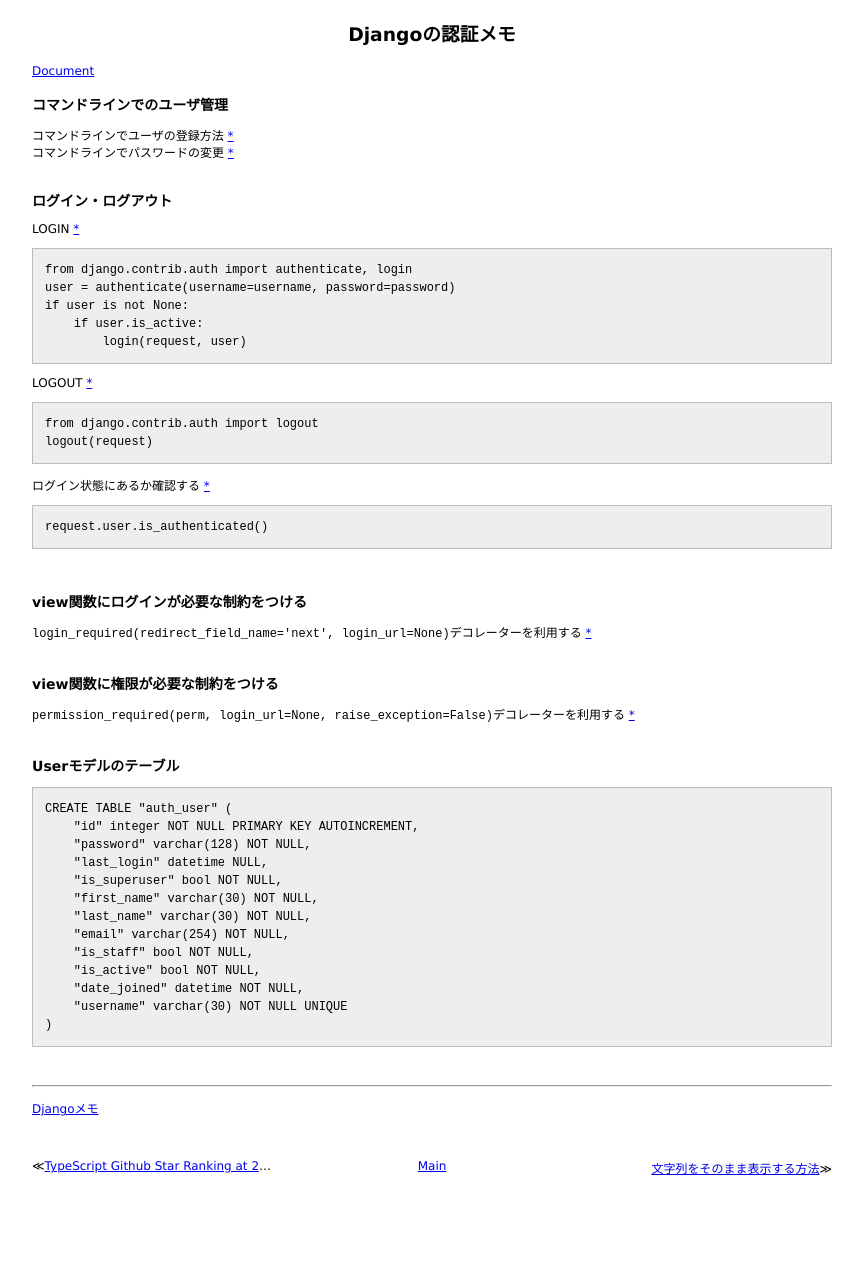
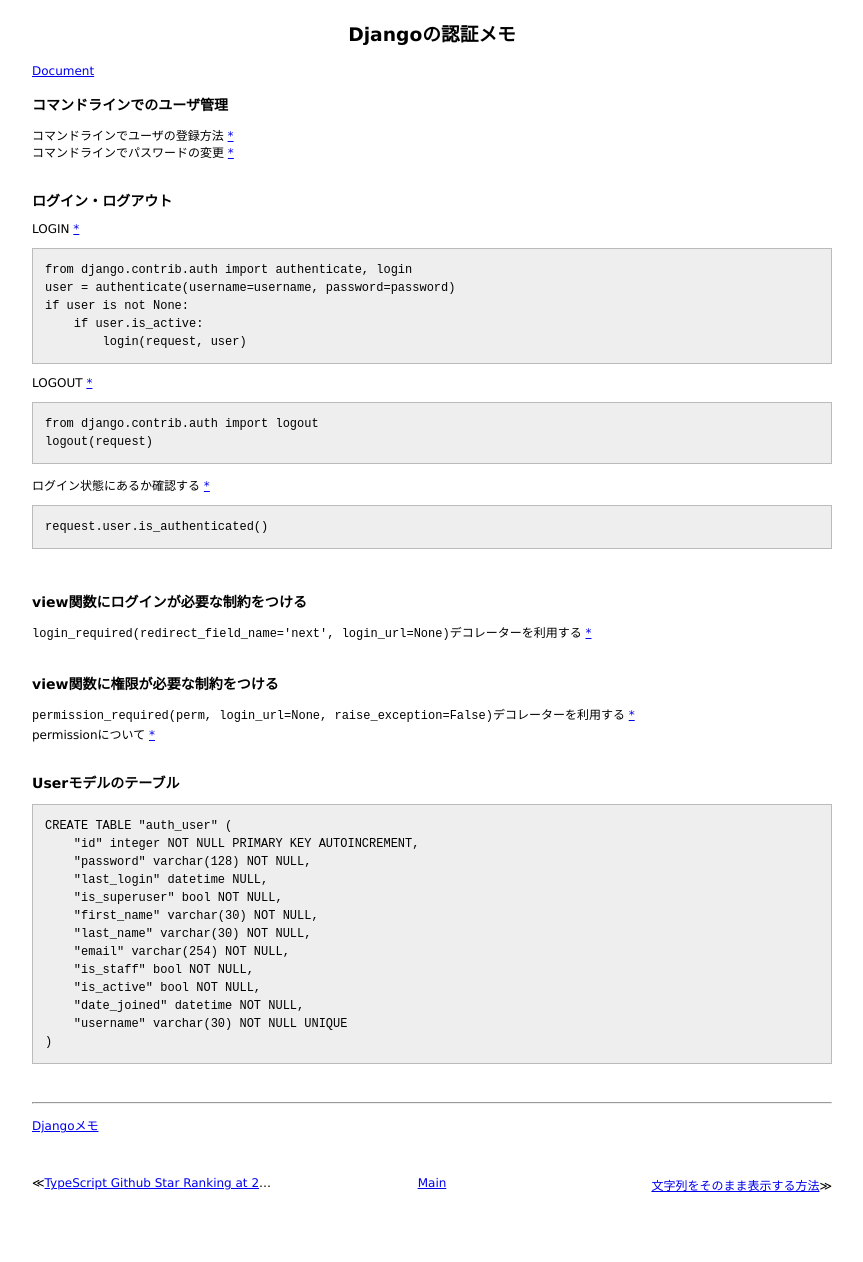
Before and after one commit to 38elements/38elements.github.com, a Jekyll site: the page built from _posts/2016-06-18-django-authentication.md, in a window 1280 px wide. Shown: the whole page, without its empty margins (208-1071 px from the left). Built offline with Jekyll 4.4.1, drawn with Linux system fonts in a browser that asks for light colours.

Commit message:
Update 2016-06-18-django-authentication.md

```diff
--- a/_posts/2016-06-18-django-authentication.md
+++ b/_posts/2016-06-18-django-authentication.md
@@ -40,6 +40,7 @@ request.user.is_authenticated()
 
 ###  view関数に権限が必要な制約をつける
 `permission_required(perm, login_url=None, raise_exception=False)`デコレーターを利用する [\*](https://docs.djangoproject.com/en/1.9/topics/auth/default/#django.contrib.auth.decorators.login_required)
+permissionについて [\*](https://docs.djangoproject.com/ja/1.10/topics/auth/default/#topic-authorization)
 <br>
 
 ### Userモデルのテーブル
```
